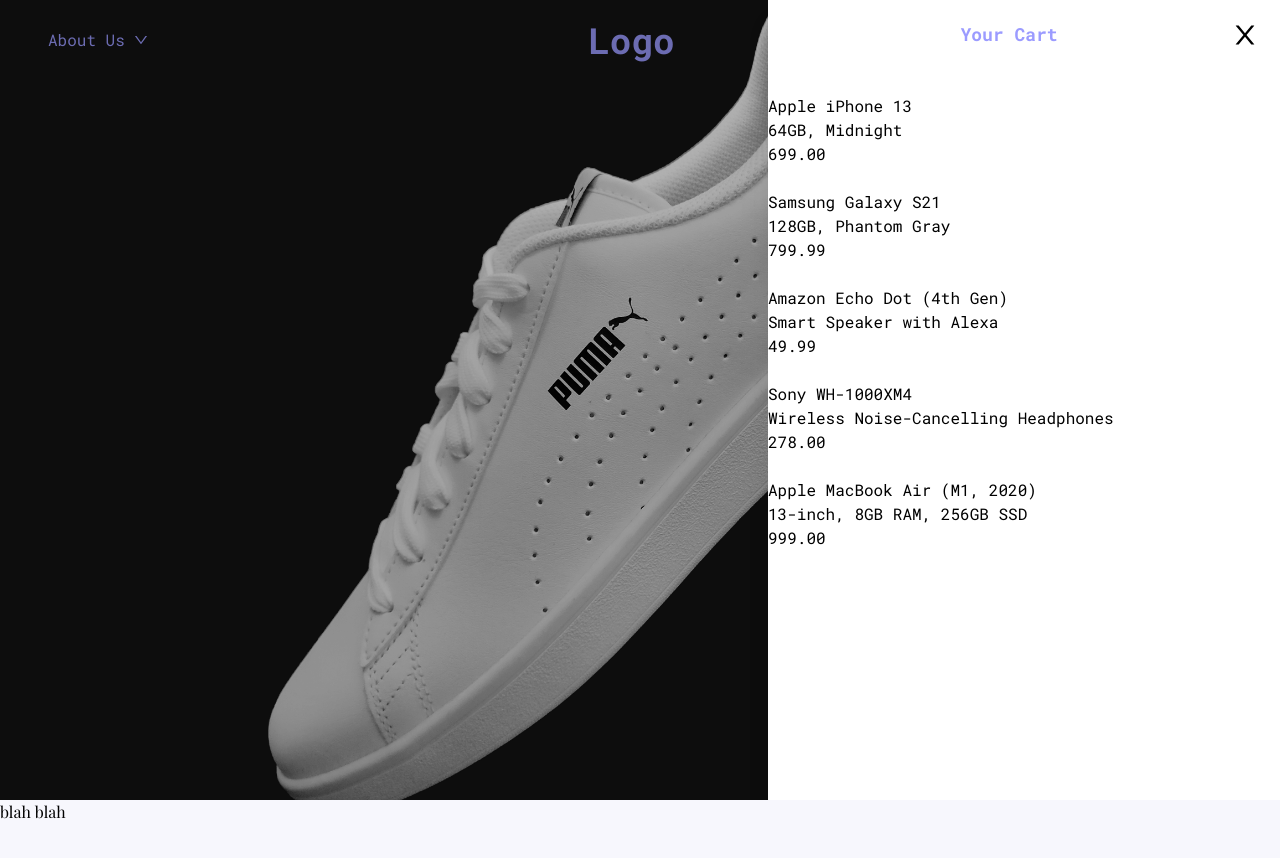
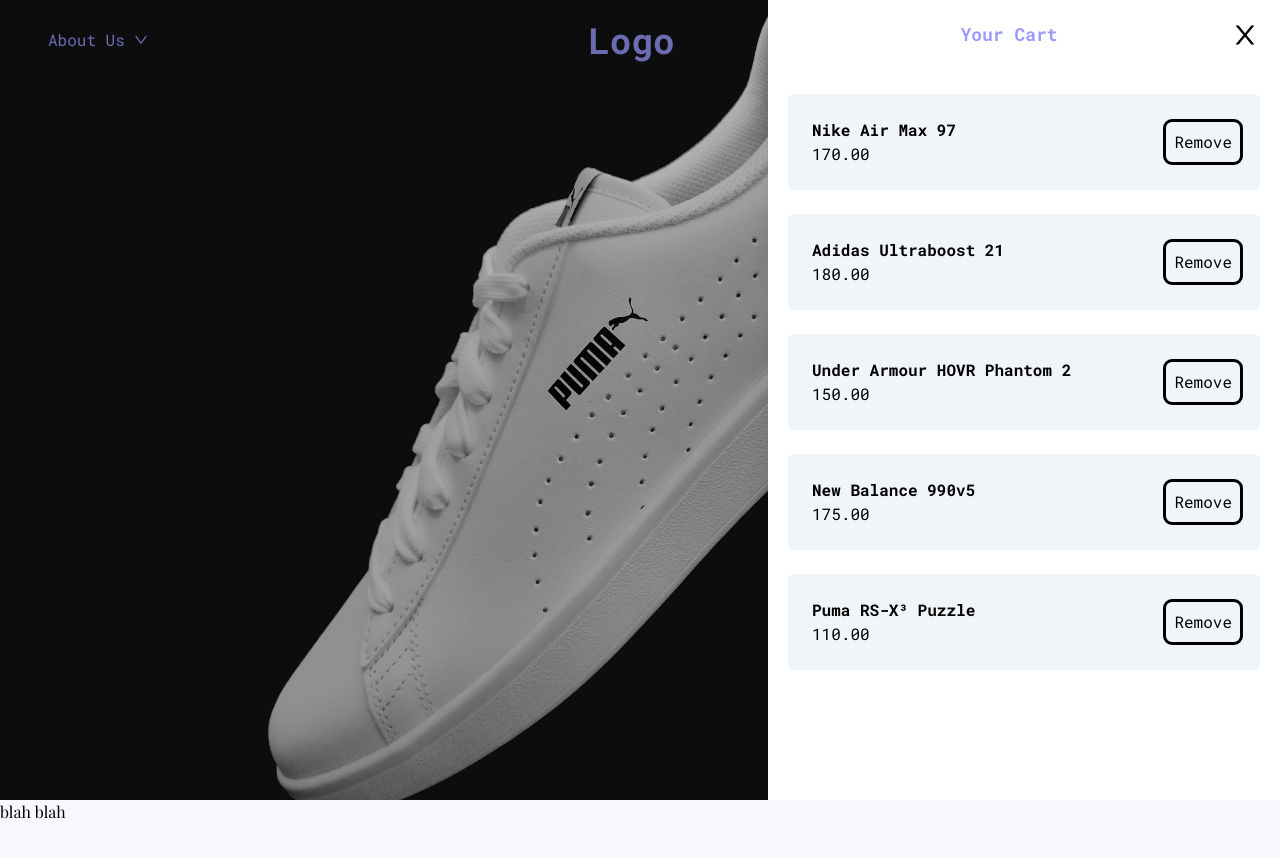
Before and after one commit to bendrummond389/e-commerce-site, a Next.js app: page / in a window 1280 px wide. Both pictures are taken after a click on the button 1217 px from the left and 40 px from the top of the page. Shown: the top 858 px of the page. Built offline with nearby package versions, Linux system fonts and the light colour scheme; a web font is replaced by a local one.

Commit message:
Added remove button functionality to cart drawer

```diff
--- a/src/components/CartDrawer.tsx
+++ b/src/components/CartDrawer.tsx
@@ -1,12 +1,19 @@
 'use client'
 
-import { useCartState } from '@/contexts/CartStateProvider'
+import { ProductInCart, useCartState } from '@/contexts/CartStateProvider'
 import React from 'react'
 import { AiOutlineClose } from 'react-icons/ai'
 import CartItem from './CartItem'
 
 const CartDrawer = () => {
-    const { isCartOpen, setIsCartOpen, products } = useCartState()
+    const { isCartOpen, setIsCartOpen, products, setProducts } = useCartState()
+
+    const handleRemove = (productToRemove: ProductInCart) => {
+        const newProducts = products.filter(
+            (product) => product !== productToRemove
+        )
+        setProducts(newProducts)
+    }
 
     return (
         <div
@@ -31,8 +38,9 @@
                     </div>
                     {products.map((product) => (
                         <CartItem
+                            key={product.title}
                             product={product}
-                            onRemove={(product) => console.log(product.title)}
+                            onRemove={handleRemove}
                         />
                     ))}
                 </div>
--- a/src/components/CartItem.tsx
+++ b/src/components/CartItem.tsx
@@ -2,18 +2,27 @@
 import React from 'react'
 
 type CartItemProps = {
-  product: ProductInCart
-  onRemove: (product: ProductInCart) => void
+    product: ProductInCart
+    onRemove: (product: ProductInCart) => void
 }
 
-const CartItem: React.FC<CartItemProps> = ({product, onRemove}) => {
-  return (
-    <div>
-      <h3>{product.title}</h3>
-      <h5>{product.description}</h5>
-      <h5>{product.price.toFixed(2)}</h5>
-    </div>
-  )
+const CartItem: React.FC<CartItemProps> = ({ product, onRemove }) => {
+    return (
+        <div className="p-5 flex flex-row justify-between bg-slate-100 rounded-md m-5">
+            <div className="m-1">
+                <h3 className="font-bold">{product.title}</h3>
+                <p>{product.price.toFixed(2)}</p>
+            </div>
+            <div className="flex justify-center items-center">
+                <button
+                    className="p-2 bg-slate-100 hover:bg-white outline rounded-md "
+                    onClick={() => onRemove(product)}
+                >
+                    Remove
+                </button>
+            </div>
+        </div>
+    )
 }
 
 export default CartItem
--- a/src/contexts/CartStateProvider.tsx
+++ b/src/contexts/CartStateProvider.tsx
@@ -2,15 +2,18 @@
 import React, { createContext, useState, useContext } from 'react'
 
 export type ProductInCart = {
-    title: String
-    description: String
-    price: Number
+    title: string
+    description: string
+    price: number
+    image: string
+    quantity: number
 }
 
 type CartStateContextType = {
     isCartOpen: boolean
     setIsCartOpen: (isOpen: boolean) => void
     products: ProductInCart[]
+    setProducts: (products: ProductInCart[]) => void
 }
 
 type CartStateProviderProps = {
@@ -34,16 +37,46 @@
 }) => {
     const [isCartOpen, setIsCartOpen] = useState(false)
     const [products, setProducts] = useState<ProductInCart[]>([
-      { title: "Apple iPhone 13", description: "64GB, Midnight", price: 699.00 },
-      { title: "Samsung Galaxy S21", description: "128GB, Phantom Gray", price: 799.99 },
-      { title: "Amazon Echo Dot (4th Gen)", description: "Smart Speaker with Alexa", price: 49.99 },
-      { title: "Sony WH-1000XM4", description: "Wireless Noise-Cancelling Headphones", price: 278.00 },
-      { title: "Apple MacBook Air (M1, 2020)", description: "13-inch, 8GB RAM, 256GB SSD", price: 999.00 }
+        {
+            title: 'Nike Air Max 97',
+            description: "Men's Shoe",
+            price: 170.0,
+            image: 'https://image_url_here.com/nike_air_max_97',
+            quantity: 1,
+        },
+        {
+            title: 'Adidas Ultraboost 21',
+            description: 'Running Shoe',
+            price: 180.0,
+            image: 'https://image_url_here.com/adidas_ultraboost_21',
+            quantity: 1,
+        },
+        {
+            title: 'Under Armour HOVR Phantom 2',
+            description: "Men's Running Shoe",
+            price: 150.0,
+            image: 'https://image_url_here.com/under_armour_hovr_phantom',
+            quantity: 1,
+        },
+        {
+            title: 'New Balance 990v5',
+            description: 'Made in US',
+            price: 175.0,
+            image: 'https://image_url_here.com/new_balance_990v5',
+            quantity: 1,
+        },
+        {
+            title: 'Puma RS-X³ Puzzle',
+            description: "Men's Sneakers",
+            price: 110.0,
+            image: 'https://image_url_here.com/puma_rs_x3_puzzle',
+            quantity: 1,
+        },
     ])
 
     return (
         <CartStateContext.Provider
-            value={{ isCartOpen, setIsCartOpen, products }}
+            value={{ isCartOpen, setIsCartOpen, products, setProducts }}
         >
             {children}
         </CartStateContext.Provider>
```
